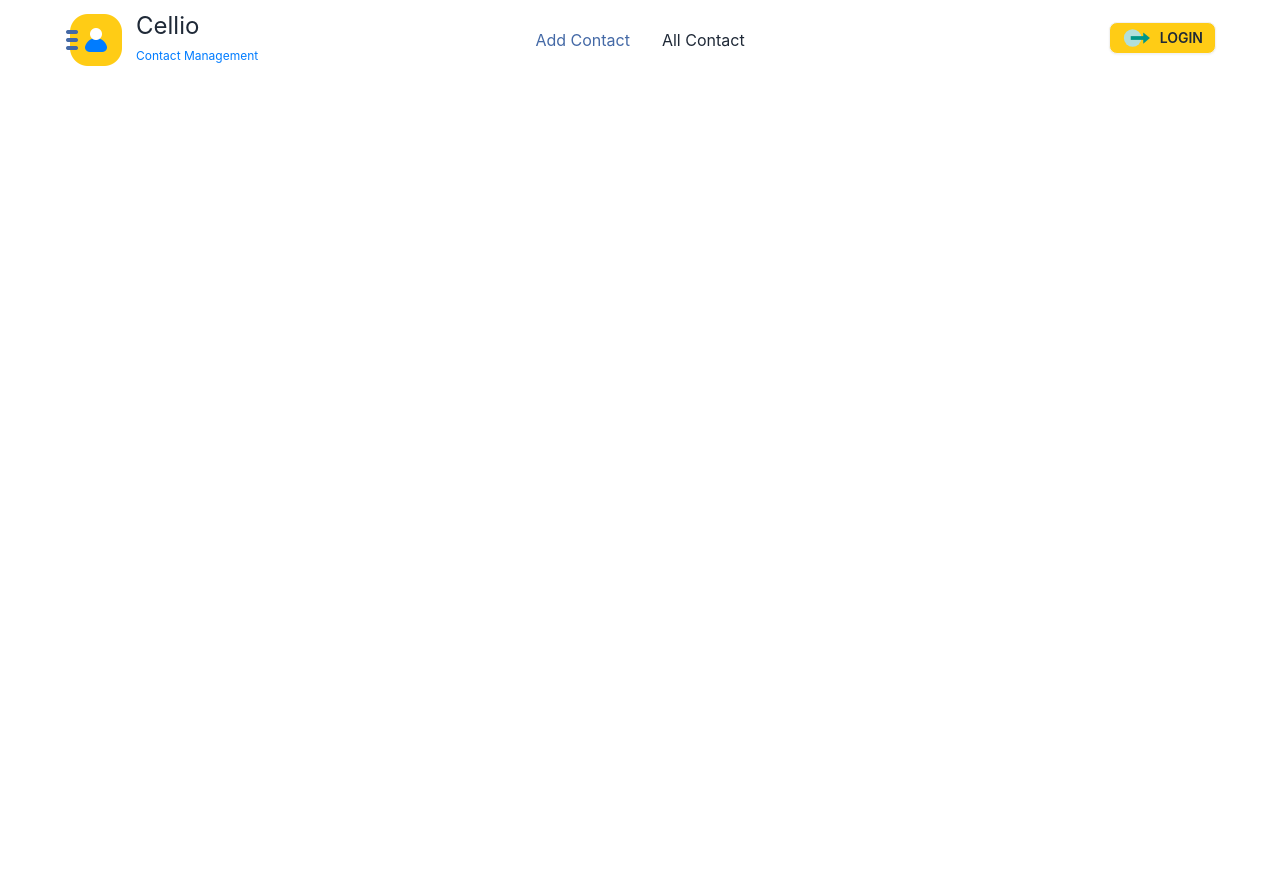
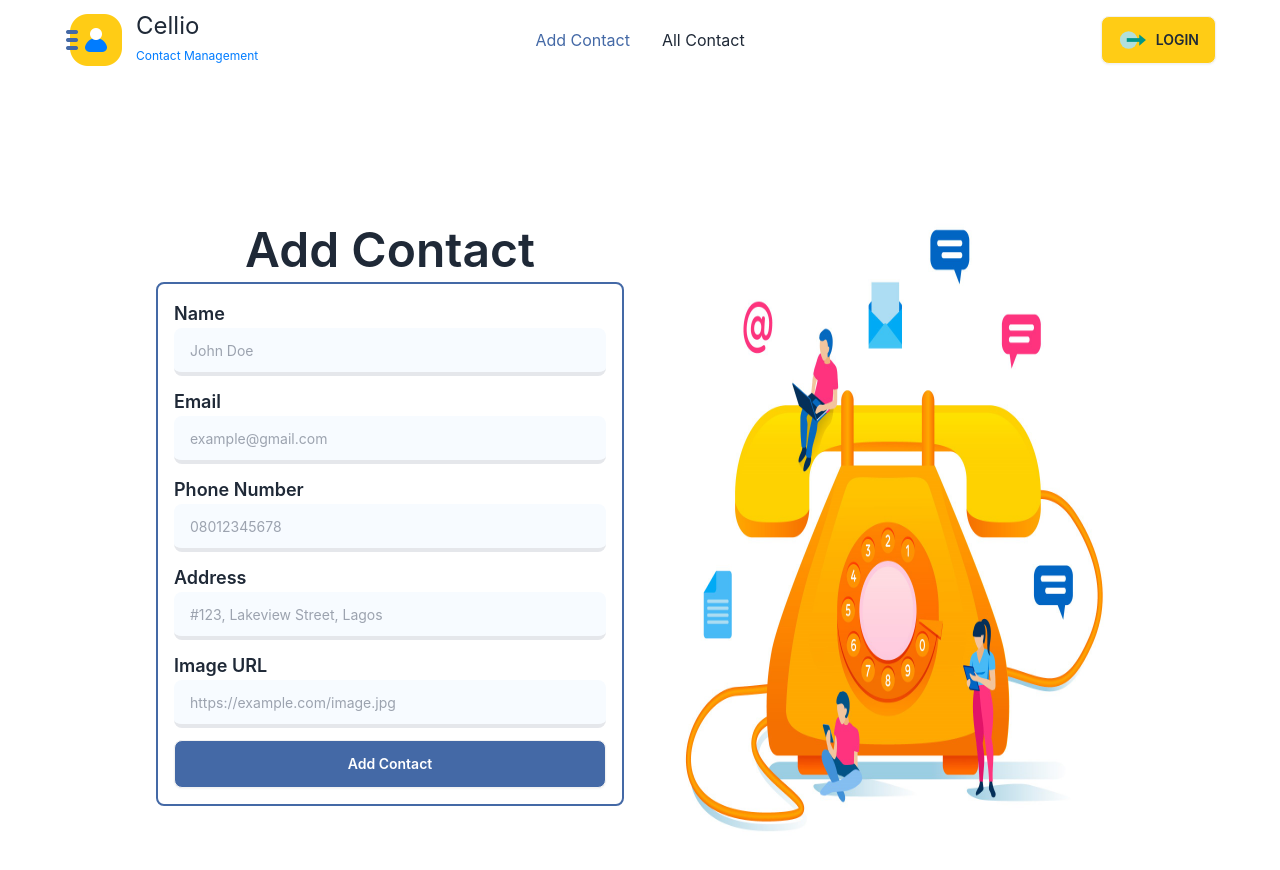
Before and after one commit to msasif2000/contact-management, a React (Vite) app: page /addContact in a window 1280 px wide. Shown: the top 870 px of the page. Before the commit the page ends 800 px from the top, so only its background shows below. Built offline with nearby package versions, Linux system fonts and the light colour scheme; no server answers.

Commit message:
Contact page done

```diff
--- a/src/Components/Navbar/Navbar.tsx
+++ b/src/Components/Navbar/Navbar.tsx
@@ -29,7 +29,7 @@ const Navbar = () => {
                 </ul>
             </div>
             <div className="navbar-end">
-                <Link to="/login"> <button className="btn btn-sm bg-primary hover:bg-tertiary hover:text-white"><FcExternal className="rotate-90 text-3xl" />LOGIN</button></Link>
+                <Link to="/login"> <button className="btn bg-primary hover:bg-tertiary hover:text-white"><FcExternal className="rotate-90 text-3xl" />LOGIN</button></Link>
             </div>
         </div>
     );
--- a/src/Pages/AddContact/AddContact.tsx
+++ b/src/Pages/AddContact/AddContact.tsx
@@ -1,8 +1,138 @@
+import { useNavigate } from "react-router-dom";
+import { ToastContainer, toast } from "react-toastify";
+import "react-toastify/dist/ReactToastify.css";
+import useAuth from "../../hooks/useAuth";
+import { useForm } from "react-hook-form";
+import useAxiosPublic from "../../hooks/useAxiosPublic";
+import cntc from "../../assets/images/contct.jpg";
 
+interface contactData {
+    name: string;
+    email: string;
+    phone: string;
+    address: string;
+    image: string;
+}
 const AddContact = () => {
+    const { loading, setLoading, userRefetch } = useAuth();
+    const navigate = useNavigate();
+    const axiosPublic = useAxiosPublic();
+    const {
+        register,
+        handleSubmit,
+    } = useForm<contactData>();
+
+    const onSubmit = async (data: contactData) => {
+        axiosPublic.post("/addContact", data)
+            .then(res => {
+                if (res.data.insertedId) {
+                    toast.success("Contact added successfully", {
+                        position: "top-center",
+                        hideProgressBar: true,
+                        autoClose: 2000,
+                    });
+                    userRefetch()
+                    setLoading(false);
+                    navigate("/allContacts");
+                }
+            })
+            .catch(err => {
+                console.log(err);
+                toast.error("Error adding contact", {
+                    position: "top-center",
+                    hideProgressBar: true,
+                    autoClose: 2000,
+                });
+                setLoading(false);
+            })
+    };
+
     return (
         <div>
-
+            <div className="lg:max-w-screen-lg 2xl:max-w-screen-xl min-h-screen flex mx-auto justify-center lg:px-3 md:px-12 px-8 mb-4 mt-8">
+                {/* form div */}
+                <div className="flex flex-col items-center justify-center flex-1 w-full">
+                    <div className="w-full md:px-10 lg:px-4 2xl:px-12">
+                        <div className="">
+                            <h1 className="text-2xl md:text-4xl xl:text-5xl text-center font-semibold py-2">
+                                Add Contact
+                            </h1>
+                        </div>
+                        <form onSubmit={handleSubmit(onSubmit)} className="space-y-3  border-2 p-4 rounded-lg border-secondary">
+                            <div className="form-control w-full">
+                                <label htmlFor="name" className="font-semibold text-lg ">
+                                    Name
+                                </label>
+                                <input
+                                    type="text"
+                                    {...register("name", { required: "Name is required" })}
+                                    placeholder="John Doe"
+                                    className="input-md rounded-lg border-b-4 hover:border-b-primary duration-500 outline-none bg-[#F7FBFF]"
+                                />
+                            </div>
+                            <div className="form-control w-full">
+                                <label htmlFor="email" className="font-semibold text-lg ">
+                                    Email
+                                </label>
+                                <input
+                                    type="email"
+                                    {...register("email")}
+                                    placeholder="example@gmail.com"
+                                    className="input-md rounded-lg border-b-4 hover:border-b-primary duration-500 outline-none bg-[#F7FBFF]"
+                                />
+                            </div>
+                            <div className="form-control w-full">
+                                <label htmlFor="phone" className="font-semibold text-lg ">
+                                    Phone Number
+                                </label>
+                                <input
+                                    type="text"
+                                    {...register("phone", { required: "Phone Number is required" })}
+                                    placeholder="08012345678"
+                                    className="input-md rounded-lg border-b-4 hover:border-b-primary duration-500 outline-none bg-[#F7FBFF]"
+                                />
+                            </div>
+                            <div className="form-control w-full">
+                                <label htmlFor="address" className="font-semibold text-lg ">
+                                Address
+                                </label>
+                                <input
+                                    type="text"
+                                    {...register("address")}
+                                    placeholder="#123, Lakeview Street, Lagos"
+                                    className="input-md rounded-lg border-b-4 hover:border-b-primary duration-500 outline-none bg-[#F7FBFF]"
+                                />
+                            </div>
+                            <div className="form-control w-full">
+                                <label htmlFor="image" className="font-semibold text-lg ">
+                                    Image URL
+                                </label>
+                                <input
+                                    type="text"
+                                    {...register("image")}
+                                    placeholder="https://example.com/image.jpg"
+                                    className="input-md rounded-lg border-b-4 hover:border-b-primary duration-500 outline-none bg-[#F7FBFF]"
+                                />
+                            </div>
+                            <button
+                                type="submit"
+                                value=""
+                                className="btn w-full bg-secondary text-white hover:bg-primary duration-500 "
+                            >
+                                {loading ? (
+                                    <span className="loading loading-dots loading-md"></span>
+                                ) : (
+                                    "Add Contact"
+                                )}
+                            </button>
+                        </form>
+                    </div>
+                </div>
+                <div className="flex flex-1">
+                    <img src={cntc} alt="" className="w-full"/>
+                </div>
+                <ToastContainer />
+            </div>
         </div>
     );
 };
--- a/src/Pages/Auth/Login.tsx
+++ b/src/Pages/Auth/Login.tsx
@@ -70,7 +70,7 @@ const Login: React.FC = () => {
                                 <input
                                     type="email"
                                     {...register("email", { required: "Email is required" })}
-                                    placeholder="Example@gmail.com"
+                                    placeholder="example@gmail.com"
                                     className="input-md md:input-lg rounded-lg border-b-4 hover:border-b-primary duration-500 outline-none bg-[#F7FBFF]"
                                 />
                             </div>
```
Also changed, not shown: src/assets/images/contct.jpg (added).
